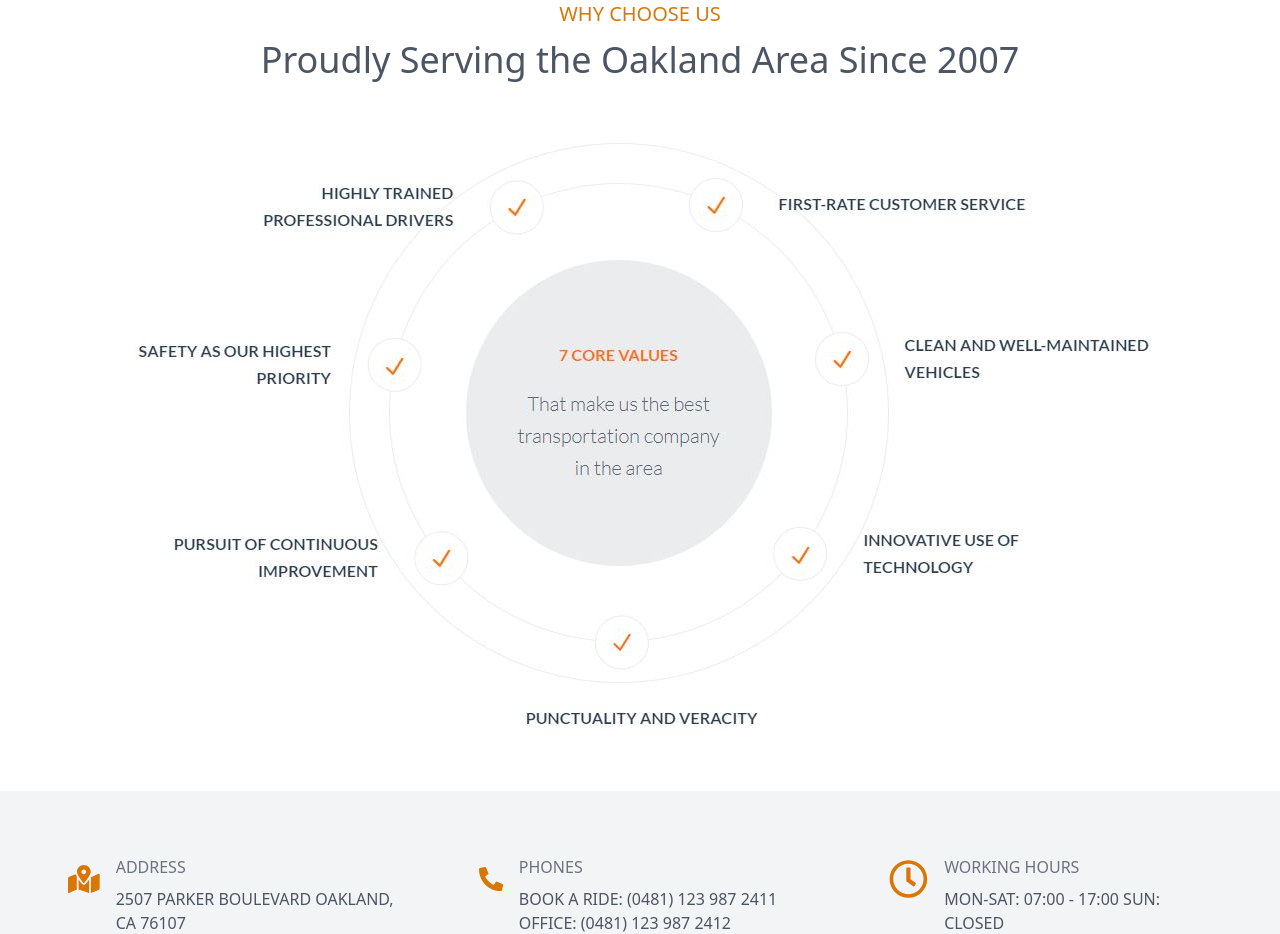
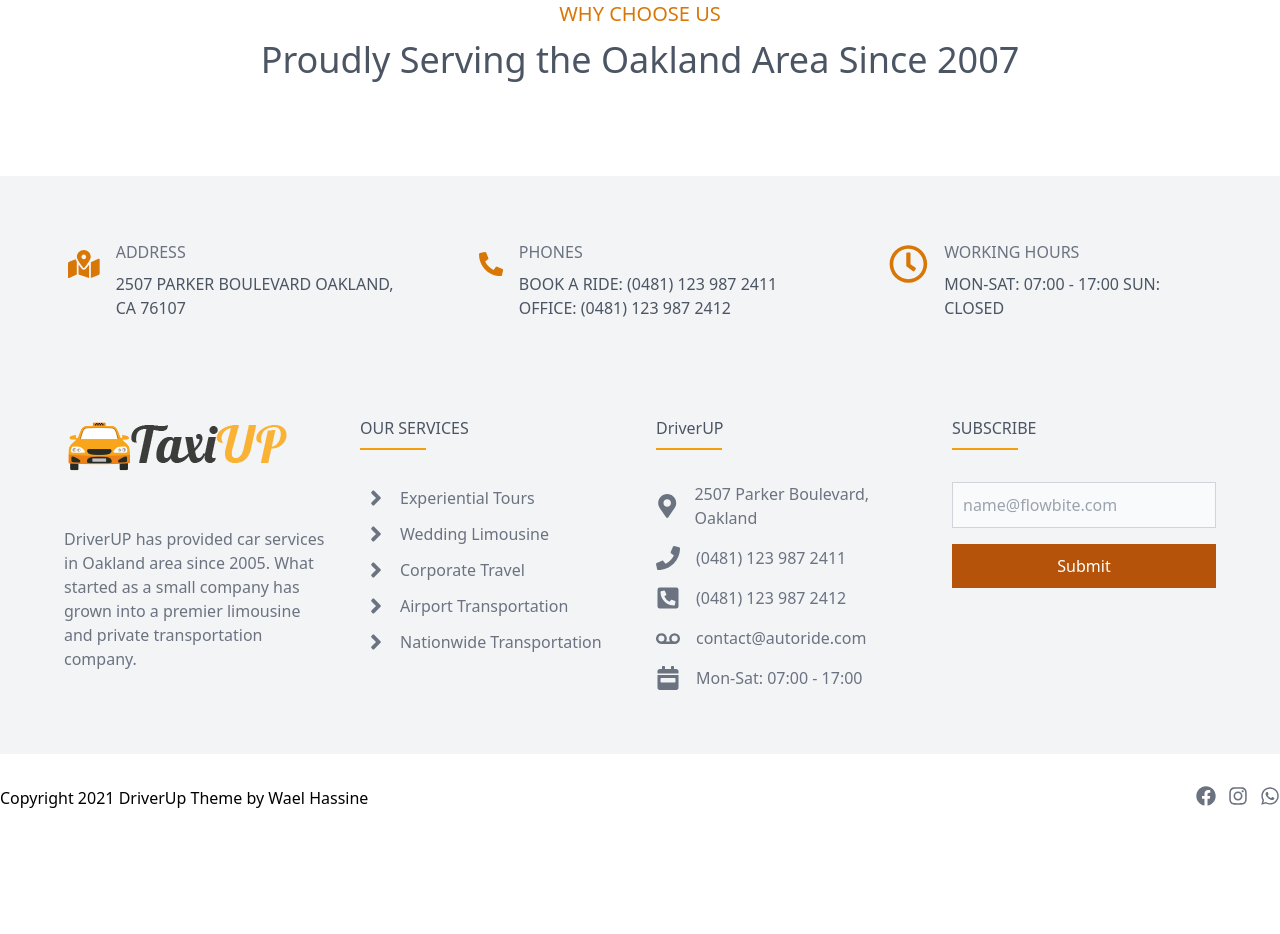
Before and after one commit to waelhassine/DriverUP-Company, a Next.js app: page / in a window 1280 px wide. Shown: the part 3680-4614 px from the top of the page. After the commit the page ends 4522 px from the top, so only its background shows below. Built offline with nearby package versions, Linux system fonts and the light colour scheme.

Commit message:
Fix casing discrepancies.

```diff
--- a/components/sectiontherehomepage.js
+++ b/components/sectiontherehomepage.js
@@ -1,5 +1,5 @@
 import Image from "next/image";
-import Image1 from "../public/img23.jpg";
+//import Image1 from "../public/img23.jpg";
 
 const ContentThere = () => {
   return (
@@ -11,7 +11,7 @@ const ContentThere = () => {
         </p>
       </div>
       <div className="">
-        <Image src={Image1} alt="Picture of the author" />
+        {/* <Image src={Image1} alt="Picture of the author" /> */}
       </div>
     </div>
   );
```
